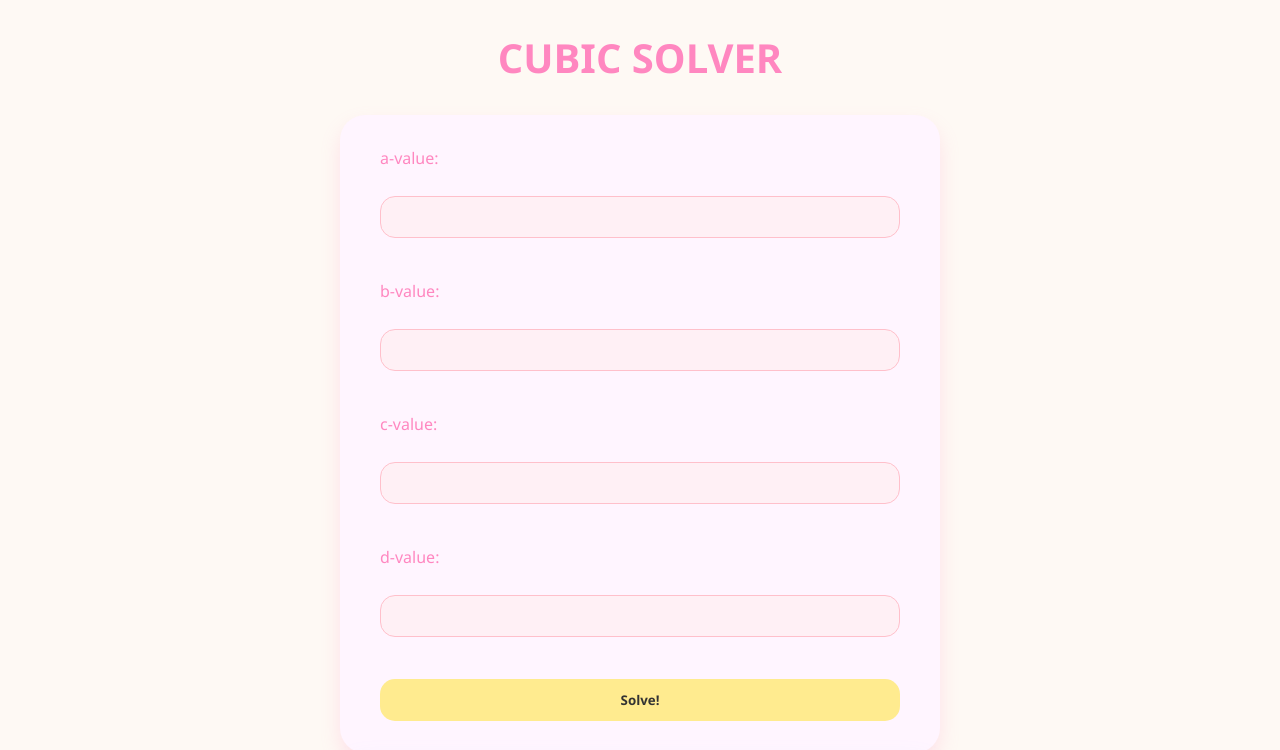
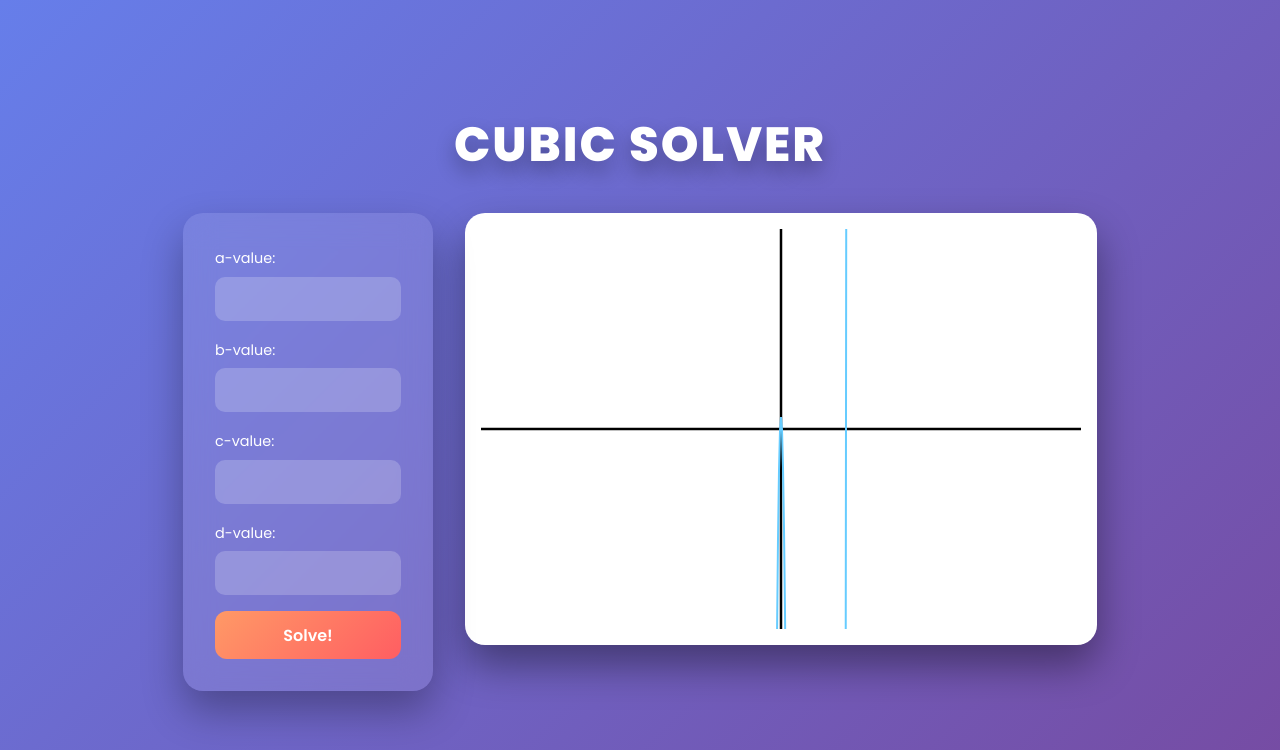
Before and after one commit to zhenopkx0/Asst2, a website built with Vite: page asst2/index.html in a window 1280 px wide. Shown: the top 750 px of the page. Built offline with nearby package versions, Linux system fonts and the light colour scheme.

Commit message:
figured out how to find 3 roots

```diff
--- a/asst2/src/main.ts
+++ b/asst2/src/main.ts
@@ -17,15 +17,16 @@ form?.addEventListener("submit", (event) => {
 
   const discriminant: number = (q / 2) * (q / 2) + (p / 3) * (p / 3) * (p / 3);
 
+  const theta: number = (1/3)*Math.acos(-q / (2 * Math.sqrt(-(p / 3) * (p / 3) * (p / 3))));
+
   if (discriminant < 0) {
-    const rootOne = Math.cbrt(-q / 2 + Math.sqrt(-discriminant)) + Math.cbrt(-q / 2 - Math.sqrt(-discriminant)) - b / (3 * a);
-    //what the sigma is unity of roots
-    (document.getElementById("result") as HTMLInputElement).value = `x=${rootOne} ()`;
+    const rootOne = 2 * Math.sqrt(-p / 3) * Math.cos(theta) - b / (3 * a);
+    const rootTwo = 2 * Math.sqrt(-p / 3) * Math.cos(theta + (2 * Math.PI / 3)) - b / (3 * a);
+    const rootThree = 2 * Math.sqrt(-p / 3) * Math.cos(theta + (4 * Math.PI / 3)) - b / (3 * a);
+    (document.getElementById("result") as HTMLInputElement).value = `x=${rootOne} (x1), x=${rootTwo} (x2), x=${rootThree} (x3)`;
   } else if (discriminant > 0) {
     const rootOne = Math.cbrt(-q / 2 + Math.sqrt(-discriminant)) + Math.cbrt(-q / 2 - Math.sqrt(-discriminant)) - b / (3 * a);
-    const rootTwo = "complex 1"; // find later
-    const rootThree = "complex 2";
-    (document.getElementById("result") as HTMLInputElement).value = `x1=${rootOne}, x2=${rootTwo}`;
+    (document.getElementById("result") as HTMLInputElement).value = `x1=${rootOne} and two complex roots`;
   } else {
     if (q === 0 && p === 0) {
       const rootOne = Math.cbrt((-q / 2) + Math.sqrt(discriminant)) + Math.cbrt((-q / 2) - Math.sqrt(discriminant)) - b / (3 * a);
@@ -49,10 +50,31 @@ function DrawCoordinateAxes() {
     ctx.lineTo(canvas.width, canvas.height / 2);
     ctx.moveTo(canvas.width / 2, 0);
     ctx.lineTo(canvas.width / 2, canvas.height);
-    ctx.strokeStyle = "#6a0dad";
-    ctx.lineWidth = 1;
+    ctx.strokeStyle = "#000000";
+    ctx.lineWidth = 2.5;
+    ctx.stroke();
+  }
+}
+
+function DrawCubicFunction(a: number, b: number, c: number, d: number) {
+  if (ctx) { // i dont even know whats happening here i just tabbed it in
+    ctx.beginPath();
+    for (let x = -canvas.width / 2; x <= canvas.width / 2; x++) {
+      const y = a * Math.pow(x, 3) + b * Math.pow(x, 2) + c * x + d;
+      const canvasX = x + canvas.width / 2;
+      const canvasY = canvas.height / 2 - y;
+      if (x === -canvas.width / 2) {
+        ctx.moveTo(canvasX, canvasY);
+      } else {
+        ctx.lineTo(canvasX, canvasY);
+      }
+    }
+    ctx.strokeStyle = "#66ccff";
+    ctx.lineWidth = 2;
     ctx.stroke();
   }
 }
 
 DrawCoordinateAxes();
+
+DrawCubicFunction(0.2, -13, 0, 12); // Example coefficients for the cubic function
--- a/asst2/src/style.css
+++ b/asst2/src/style.css
@@ -1,109 +1,93 @@
-/* Reset */
+/* Import nice font */
+@import url('https://fonts.googleapis.com/css2?family=Poppins:wght@300;400;600;800&display=swap');
+
 * {
+  box-sizing: border-box;
   margin: 0;
   padding: 0;
-  box-sizing: border-box;
-  font-family: 'Poppins', 'Segoe UI', sans-serif;
+  font-family: 'Poppins', sans-serif;
 }
 
-/* Body */
 body {
   min-height: 100vh;
-  background: #fef9f4; /* soft warm background */
+  background: linear-gradient(135deg, #667eea, #764ba2);
   display: flex;
   flex-direction: column;
   align-items: center;
-  color: #333;
-  padding: 30px 20px;
+  justify-content: center;
+  color: white;
 }
 
-/* Title */
 h1 {
-  font-size: 2.5rem;
-  margin-bottom: 30px;
-  color: #ff87c0; /* pastel pink title */
+  font-size: 3rem;
+  font-weight: 800;
+  margin-bottom: 2rem;
+  letter-spacing: 2px;
+  text-shadow: 0 10px 20px rgba(0,0,0,0.3);
   text-align: center;
 }
 
-/* Container for side-by-side layout */
-.container {
+div {
   display: flex;
-  gap: 40px;
+  gap: 2rem;
   align-items: flex-start;
-  width: 100%;
-  max-width: 1000px;
 }
 
-/* Form styling */
-form.form {
-  background: #fff5ff;
-  padding: 2rem 2.5rem;
-  border-radius: 25px;
-  box-shadow: 0 10px 20px rgba(255, 135, 192, 0.2);
-  flex: 1;
-  display: flex;
-  flex-direction: column;
+/* Glass container */
+.form {
+  background: rgba(255, 255, 255, 0.1);
+  backdrop-filter: blur(15px);
+  padding: 2rem;
+  border-radius: 20px;
+  box-shadow: 0 20px 40px rgba(0,0,0,0.3);
+  width: 250px;
 }
 
-/* Labels */
 label {
   font-weight: 500;
-  margin-bottom: 5px;
-  color: #ff87c0;
+  font-size: 0.9rem;
 }
 
-/* Inputs */
 input[type="text"] {
-  padding: 10px 12px;
-  border-radius: 15px;
-  border: 1px solid #ffc0cb;
-  margin-bottom: 20px;
-  font-size: 0.95rem;
-  transition: 0.2s;
   width: 100%;
-  background: #fff0f5;
+  padding: 0.6rem;
+  margin: 0.4rem 0 1rem 0;
+  border: none;
+  border-radius: 10px;
+  outline: none;
+  font-size: 1rem;
+  background: rgba(255,255,255,0.2);
+  color: white;
+  transition: 0.3s ease;
 }
 
 input[type="text"]:focus {
-  border-color: #87cefa; /* pastel blue focus */
-  outline: none;
-  box-shadow: 0 0 10px rgba(135, 206, 250, 0.2);
+  background: rgba(255,255,255,0.3);
+  transform: scale(1.05);
 }
 
-/* Submit Button */
 input[type="submit"] {
-  padding: 12px;
-  border-radius: 15px;
+  width: 100%;
+  padding: 0.7rem;
   border: none;
-  background: #ffeb8f; /* pastel yellow button */
-  color: #333;
+  border-radius: 12px;
   font-weight: 600;
+  font-size: 1rem;
   cursor: pointer;
-  transition: 0.3s ease;
+  background: linear-gradient(135deg, #ff9966, #ff5e62);
+  color: white;
+  transition: all 0.3s ease;
 }
 
 input[type="submit"]:hover {
-  background: #ffd966;
-  transform: translateY(-2px);
+  transform: translateY(-3px);
+  box-shadow: 0 10px 20px rgba(0,0,0,0.3);
+  color:aqua;
 }
 
-/* Canvas styling */
-canvas#graph {
-  flex: 2;
-  background: #ffffff;
-  border-radius: 25px;
-  box-shadow: 0 10px 25px rgba(135, 206, 250, 0.15);
+canvas {
+  background: white;
+  border-radius: 20px;
+  box-shadow: 0 20px 40px rgba(0,0,0,0.4);
+  padding: 1rem;
 }
-
-/* Responsive layout */
-@media (max-width: 900px) {
-  .container {
-    flex-direction: column;
-    align-items: center;
-  }
-
-  canvas#graph {
-    width: 90%;
-    height: 300px;
-  }
-}
```
